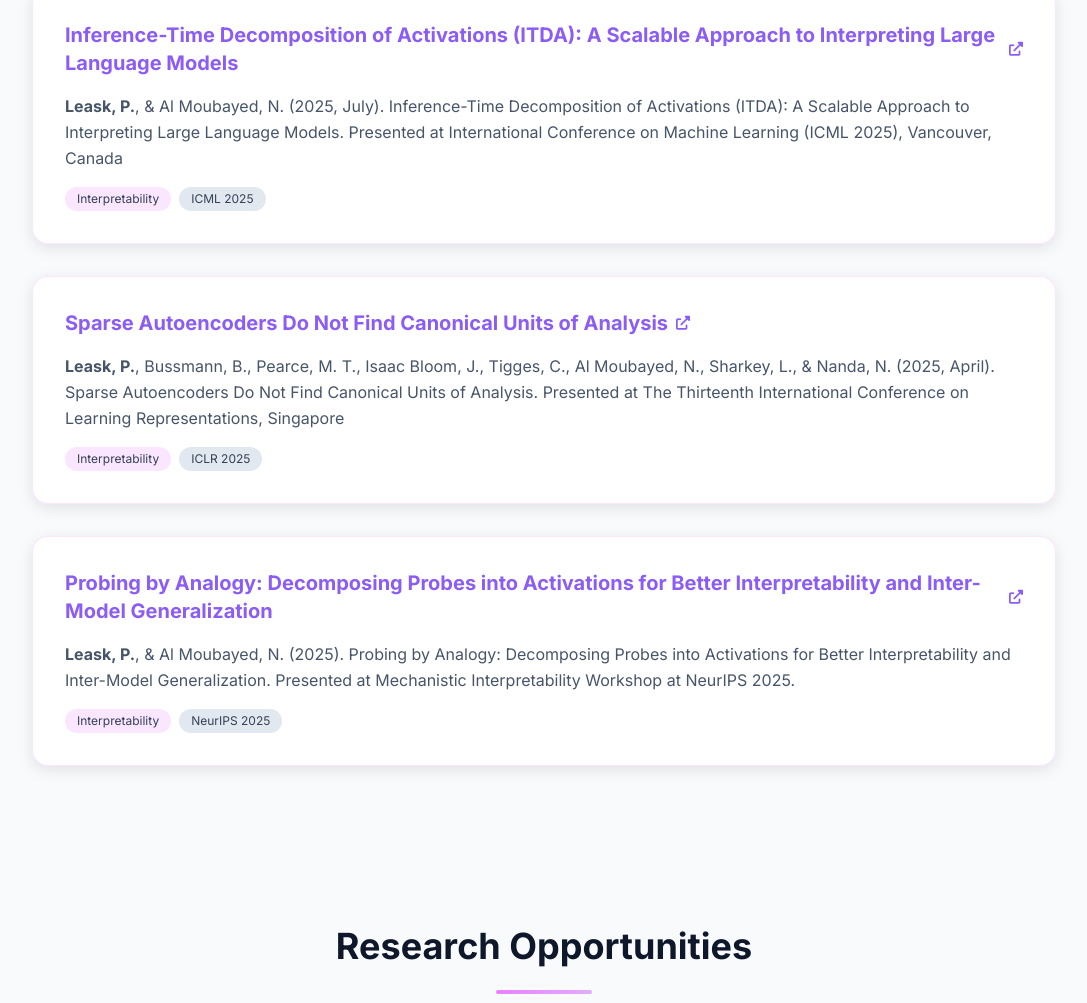
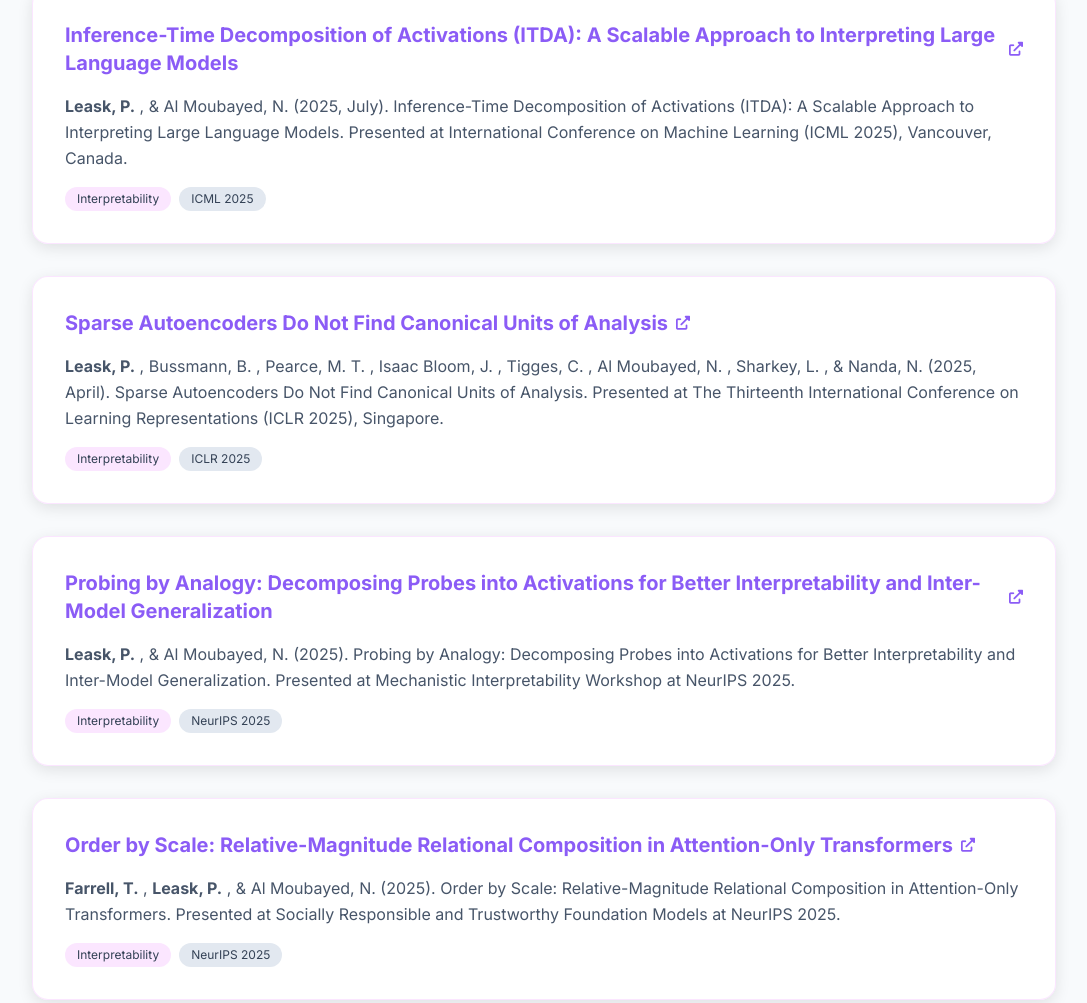
Before and after one commit to DurhamAISafety/durhamaisafety.github.io, an Astro site: page /research in a window 1280 px wide. Shown: the part 1222-2225 px from the top of the page, without its empty margins (96-1183 px from the left). Built offline with nearby package versions, Linux system fonts and the light colour scheme; Astro itself is replaced by a stand-in of ours.

Commit message:
feat(research): add research data structure and update research page to display new paper

```diff
--- /dev/null
+++ b/src/data/research.ts
@@ -0,0 +1,79 @@
+export interface Author {
+  /** Displayed name, e.g., "Leask, P." or "Patrick Leask" */
+  name: string;
+  /** Optional explicit override: when true, always bold; when false, never bold; when undefined, try auto-detect via team list. */
+  team?: boolean;
+}
+
+export interface ResearchPaper {
+  title: string;
+  url: string;
+  authors: Author[];
+  year: number;
+  month?: string; // e.g., "April", "July"
+  venue: string; // e.g., "International Conference on Machine Learning (ICML 2025), Vancouver, Canada"
+  tags: string[];
+}
+
+export const research: ResearchPaper[] = [
+  {
+    title:
+      "Inference-Time Decomposition of Activations (ITDA): A Scalable Approach to Interpreting Large Language Models",
+    url: "https://durham-repository.worktribe.com/output/4012842",
+    authors: [
+      { name: "Leask, P.", team: true },
+      { name: "Al Moubayed, N." },
+    ],
+    year: 2025,
+    month: "July",
+    venue:
+      "International Conference on Machine Learning (ICML 2025), Vancouver, Canada",
+    tags: ["Interpretability", "ICML 2025"],
+  },
+  {
+    title: "Sparse Autoencoders Do Not Find Canonical Units of Analysis",
+    url: "https://durham-repository.worktribe.com/output/3475474",
+    authors: [
+      { name: "Leask, P.", team: true },
+      { name: "Bussmann, B." },
+      { name: "Pearce, M. T." },
+      { name: "Isaac Bloom, J." },
+      { name: "Tigges, C." },
+      { name: "Al Moubayed, N." },
+      { name: "Sharkey, L." },
+      { name: "Nanda, N." },
+    ],
+    year: 2025,
+    month: "April",
+    venue:
+      "The Thirteenth International Conference on Learning Representations (ICLR 2025), Singapore",
+    tags: ["Interpretability", "ICLR 2025"],
+  },
+  {
+    title:
+      "Probing by Analogy: Decomposing Probes into Activations for Better Interpretability and Inter-Model Generalization",
+    url: "https://openreview.net/forum?id=IhI1qGyk6S",
+    authors: [
+      { name: "Leask, P.", team: true },
+      { name: "Al Moubayed, N." },
+    ],
+    year: 2025,
+    venue:
+      "Mechanistic Interpretability Workshop at NeurIPS 2025",
+    tags: ["Interpretability", "NeurIPS 2025"],
+  },
+  {
+    title:
+      "Order by Scale: Relative-Magnitude Relational Composition in Attention-Only Transformers",
+    url: "https://openreview.net/forum?id=vWRVzNtk7W",
+    authors: [
+      { name: "Farrell, T.", team: true },
+      { name: "Leask, P.", team: true },
+      { name: "Al Moubayed, N." },
+    ],
+    year: 2025,
+    venue:
+      "Socially Responsible and Trustworthy Foundation Models at NeurIPS 2025",
+    tags: ["Interpretability", "NeurIPS 2025"],
+  },
+];
--- a/src/pages/research.astro
+++ b/src/pages/research.astro
@@ -1,9 +1,48 @@
 ---
 import Layout from "../layouts/Layout.astro";
+import { research } from "../data/research";
+import { team } from "../data/team";
 
 const page = {
   title: "Research",
   description: "Research by Durham AISI Members",
+};
+
+// Build a quick set of team member names for lightweight auto-detection.
+const teamNames = new Set(team.map((t) => t.name.toLowerCase()));
+const authorIsTeam = (a: { name: string; team?: boolean }) => {
+  if (a.team !== undefined) return a.team;
+  const lower = a.name.toLowerCase();
+  // Simple heuristic: if the display string contains any team member name, consider it a team author.
+  // You can override per-author via `team: true|false` in `src/data/research.ts` for precise control.
+  for (const tn of teamNames) {
+    if (lower.includes(tn)) return true;
+  }
+  return false;
+};
+const authorSep = (i: number, len: number) => (i < len - 2 ? ", " : i === len - 2 ? ", & " : "");
+const headingClasses = (i: number) =>
+  i % 2 === 0
+    ? { h4: "text-xl font-bold mb-4 text-bright-purple", a: "hover:text-light-purple" }
+    : { h4: "text-xl font-bold mb-4 text-light-purple", a: "hover:text-bright-purple" };
+const isConferenceTag = (tag: string) => {
+  if (/\b20\d{2}\b/.test(tag)) return true; // contains a year like 2025
+  const t = tag.toLowerCase();
+  const confs = [
+    "icml",
+    "iclr",
+    "neurips",
+    "aaai",
+    "acl",
+    "emnlp",
+    "cvpr",
+    "eccv",
+    "iccv",
+    "kdd",
+    "workshop",
+    "conference",
+  ];
+  return confs.some((k) => t.includes(k));
 };
 ---
 
@@ -81,54 +120,35 @@
       </div>
 
       <div class="max-w-5xl mx-auto space-y-8">
+        {research.map((item, idx) => {
+          const classes = headingClasses(idx);
+          return (
             <div class="info-card p-8 rounded-2xl">
-          <h4 class="text-xl font-bold mb-4 text-bright-purple">
-            <a href="https://durham-repository.worktribe.com/output/4012842" target="_blank" rel="noopener noreferrer" class="hover:text-light-purple transition-colors inline-flex items-center">
-              Inference-Time Decomposition of Activations (ITDA): A Scalable Approach to Interpreting Large Language Models
+              <h4 class={classes.h4}>
+                <a href={item.url} target="_blank" rel="noopener noreferrer" class={`transition-colors inline-flex items-center ${classes.a}`}>
+                  {item.title}
                   <i class="fas fa-external-link-alt ml-2 text-sm" aria-hidden="true"></i>
                 </a>
               </h4>
               <p class="leading-relaxed">
-            <strong>Leask, P.</strong>, &amp; Al Moubayed, N. (2025, July). Inference-Time Decomposition of Activations (ITDA): A Scalable Approach to Interpreting Large Language Models. Presented at International Conference on Machine Learning (ICML 2025), Vancouver, Canada
+                {item.authors.map((a, i) => (
+                  <Fragment>
+                    {authorIsTeam(a) ? <strong>{a.name}</strong> : a.name}
+                    {authorSep(i, item.authors.length)}
+                  </Fragment>
+                ))}
+                {` (${item.year}${item.month ? ", " + item.month : ""}). ${item.title}. Presented at ${item.venue}.`}
               </p>
               <div class="flex flex-wrap gap-2 mt-4">
-            <span class="px-3 py-1 bg-bright-purple/20 text-bright-purple rounded-full text-xs">Interpretability</span>
-            <span class="px-3 py-1 bg-slate-200 text-slate-800 rounded-full text-xs">ICML 2025</span>
+                {item.tags.map((tag) => (
+                  <span class={`px-3 py-1 rounded-full text-xs ${isConferenceTag(tag) ? "bg-slate-200 text-slate-800" : "bg-bright-purple/20 text-bright-purple"}`}>
+                    {tag}
+                  </span>
+                ))}
               </div>
             </div>
-
-        <div class="info-card p-8 rounded-2xl">
-          <h4 class="text-xl font-bold mb-4 text-light-purple">
-            <a href="https://durham-repository.worktribe.com/output/3475474" target="_blank" rel="noopener noreferrer" class="hover:text-bright-purple transition-colors inline-flex items-center">
-              Sparse Autoencoders Do Not Find Canonical Units of Analysis
-              <i class="fas fa-external-link-alt ml-2 text-sm" aria-hidden="true"></i>
-            </a>
-          </h4>
-          <p class="leading-relaxed">
-            <strong>Leask, P.</strong>, Bussmann, B., Pearce, M. T., Isaac Bloom, J., Tigges, C., Al Moubayed, N., Sharkey, L., &amp; Nanda, N. (2025, April). Sparse Autoencoders Do Not Find Canonical Units of Analysis. Presented at The Thirteenth International Conference on Learning Representations, Singapore
-          </p>
-
-          <div class="flex flex-wrap gap-2 mt-4">
-            <span class="px-3 py-1 bg-bright-purple/20 text-bright-purple rounded-full text-xs">Interpretability</span>
-            <span class="px-3 py-1 bg-slate-200 text-slate-800 rounded-full text-xs">ICLR 2025</span>
-          </div>
-        </div>
-
-        <div class="info-card p-8 rounded-2xl">
-          <h4 class="text-xl font-bold mb-4 text-bright-purple">
-            <a href="https://openreview.net/forum?id=IhI1qGyk6S" target="_blank" rel="noopener noreferrer" class="hover:text-light-purple transition-colors inline-flex items-center">
-              Probing by Analogy: Decomposing Probes into Activations for Better Interpretability and Inter-Model Generalization
-              <i class="fas fa-external-link-alt ml-2 text-sm" aria-hidden="true"></i>
-            </a>
-          </h4>
-          <p class="leading-relaxed">
-            <strong>Leask, P.</strong>, &amp; Al Moubayed, N. (2025). Probing by Analogy: Decomposing Probes into Activations for Better Interpretability and Inter-Model Generalization. Presented at Mechanistic Interpretability Workshop at NeurIPS 2025.
-          </p>
-          <div class="flex flex-wrap gap-2 mt-4">
-            <span class="px-3 py-1 bg-bright-purple/20 text-bright-purple rounded-full text-xs">Interpretability</span>
-            <span class="px-3 py-1 bg-slate-200 text-slate-800 rounded-full text-xs">NeurIPS 2025</span>
-          </div>
-        </div>
+          );
+        })}
       </div>
     </div>
   </section>
```
Also changed, not shown: README.md. Lines whose indentation alone changed are shown as unchanged.
